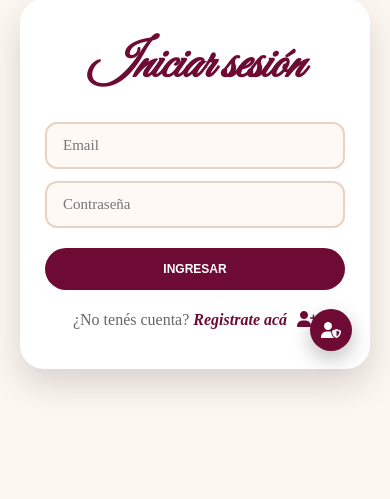
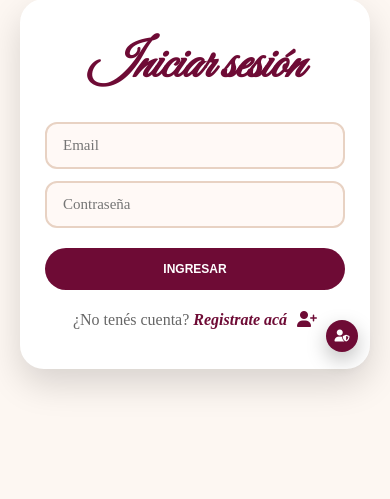
Before and after one commit to luciaamarquez/reposteria.medialuna, a PHP site: page /login.php in a window 390 px wide. Shown: the part 224-723 px from the top of the page. Run offline with PHP 8.4, Linux system fonts and the light colour scheme; some web fonts are replaced.

Commit message:
Arreglo elementos para una mejor visualización en celular

```diff
--- a/css/style.css
+++ b/css/style.css
@@ -3537,3 +3537,31 @@ EDITAR PRODUCTO
     }
 
 }
+
+/* BOTÓN ADMIN DEMO - CELULARES */
+@media (max-width: 768px) {
+
+    .login-contenedor .admin-demo {
+        bottom: 17px;
+        right: 12px;
+    }
+
+    .login-contenedor .admin-demo summary {
+        width: 32px;
+        height: 32px;
+        font-size: 12px;
+    }
+
+}
+
+/* CORREGIR ICONO DE PERFIL DEL HEADER */
+.header-derecha .perfil-icono {
+    width: 28px;
+    height: 28px;
+    background: transparent;
+    color: white;
+    border-radius: 0;
+    margin: 0;
+    font-size: 20px;
+    box-shadow: none;
+}
```
